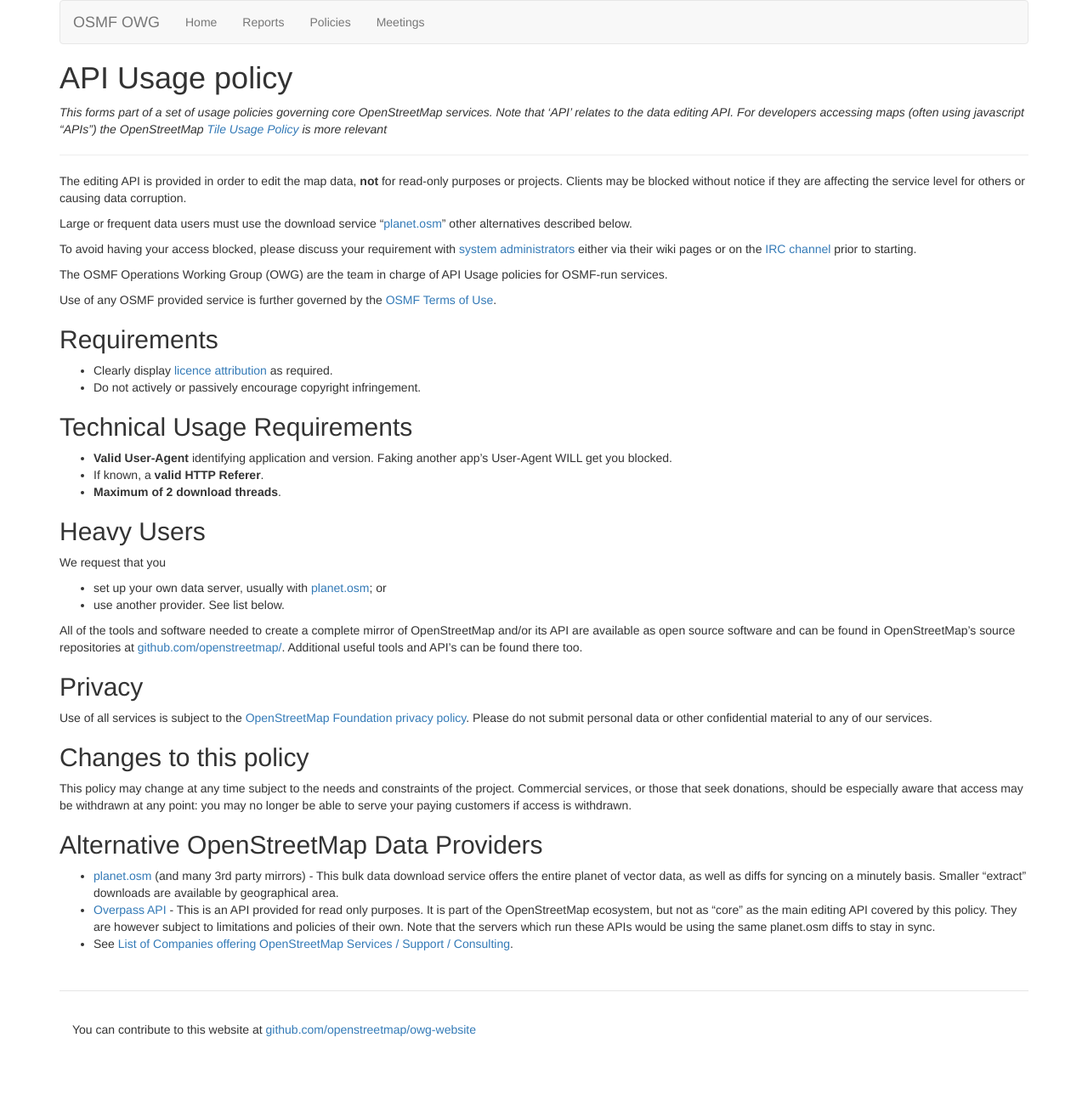
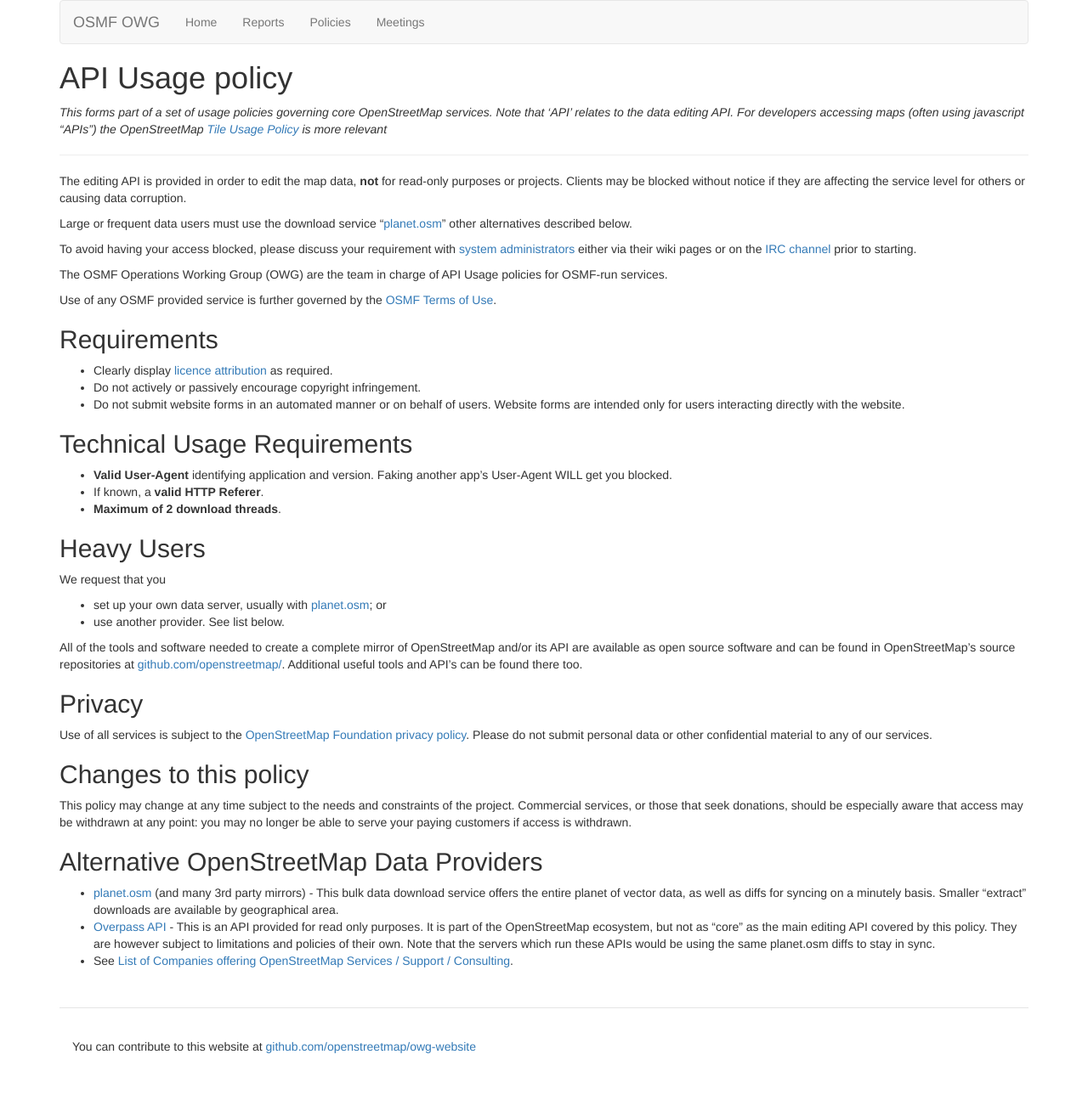
Before and after one commit to openstreetmap/owg-website, a Jekyll site: the page built from policies/api.md, in a window 1280 px wide. Shown: the whole page at 85% size. Built offline with Jekyll 4.4.1, drawn with Linux system fonts in a browser that asks for light colours.

Commit message:
Prohibit automatically submitting website forms

```diff
--- a/policies/api.md
+++ b/policies/api.md
@@ -23,6 +23,7 @@
 
 * Clearly display [licence](https://wiki.openstreetmap.org/wiki/Licence) [attribution](https://wiki.osmfoundation.org/wiki/Licence/Attribution_Guidelines) as required.
 * Do not actively or passively encourage copyright infringement.
+* Do not submit website forms in an automated manner or on behalf of users. Website forms are intended only for users interacting directly with the website.
 
 ## Technical Usage Requirements
 
```
